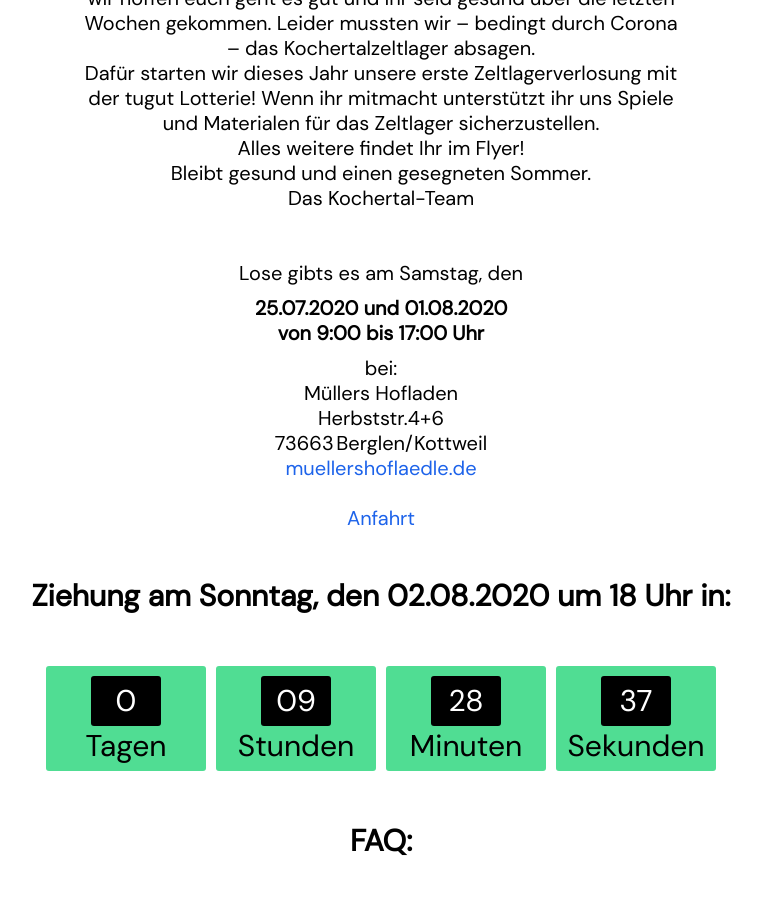
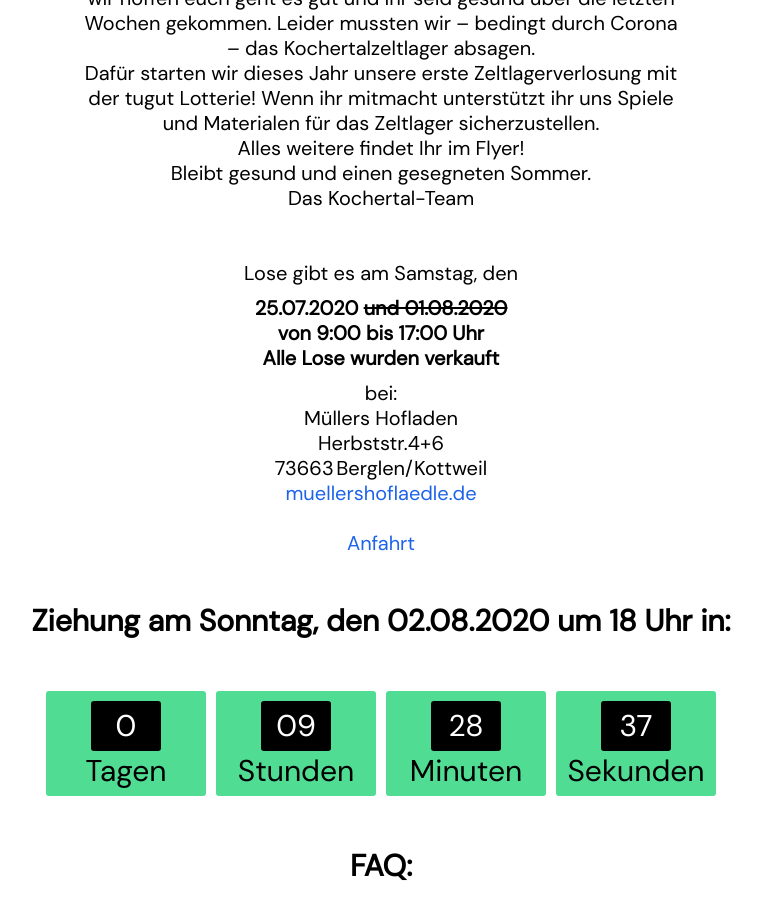
Before and after one commit to tugut-de/site, a Jekyll site: the page built from _pages/kocherlager.html, in a window 1280 px wide and 900 px high, scrolled down 389 px. Shown: the whole window, without its empty margins (259-1021 px from the left). Built offline with Jekyll 4.4.1, drawn with Linux system fonts in a browser that asks for light colours; nearby versions of some CDN libraries.

Commit message:
sold update

```diff
--- a/_pages/kocherlager.html
+++ b/_pages/kocherlager.html
@@ -56,9 +56,9 @@ include_in_footer: false
             <div>Bleibt gesund und einen gesegneten Sommer.</div>
             <div>Das Kochertal-Team</div>
           </div>
-          <div>Lose gibts es am Samstag, den</div>
-          <div class="lotterie__about-bold">25.07.2020 und 01.08.2020<br>
-            von 9:00 bis 17:00 Uhr</div>
+          <div>Lose gibt es am Samstag, den</div>
+          <div class="lotterie__about-bold">25.07.2020 <s>und 01.08.2020</s><br>
+            von 9:00 bis 17:00 Uhr<br>Alle Lose wurden verkauft</div>
           <div>bei:</div>
           <div>Müllers Hofladen</div>
           <div>Herbststr.4+6</div>
```
